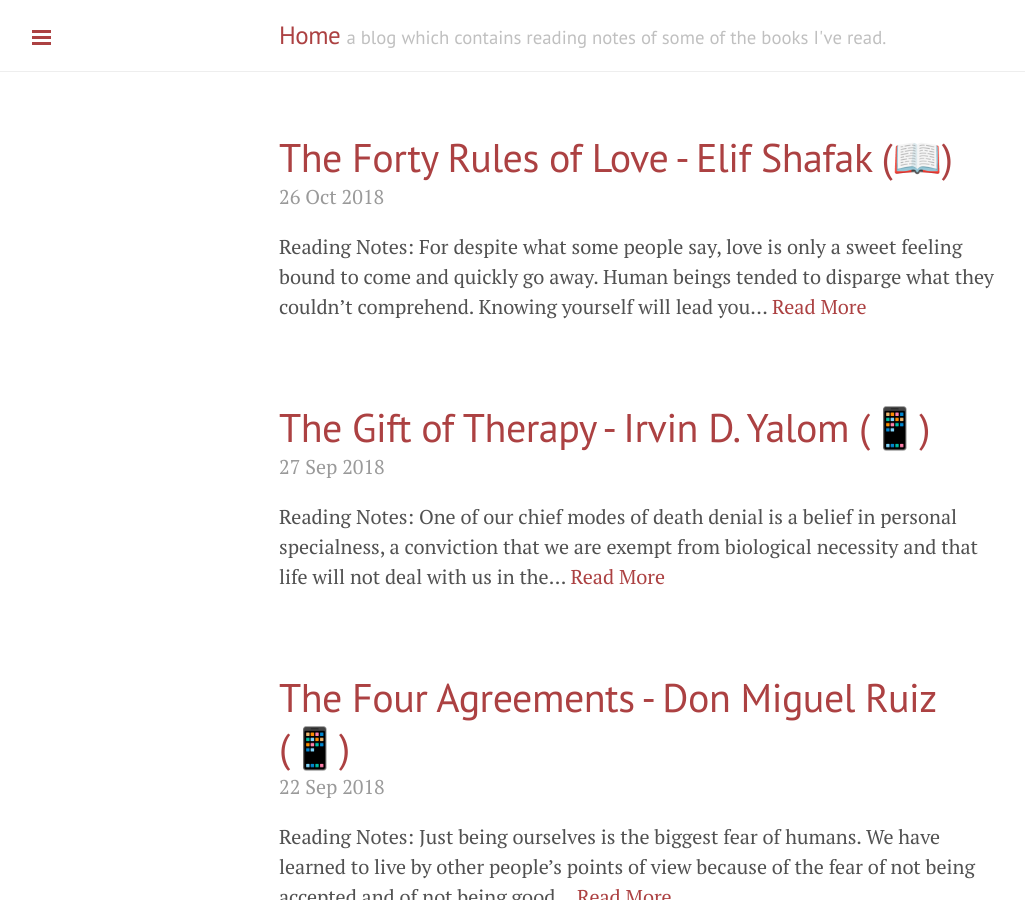
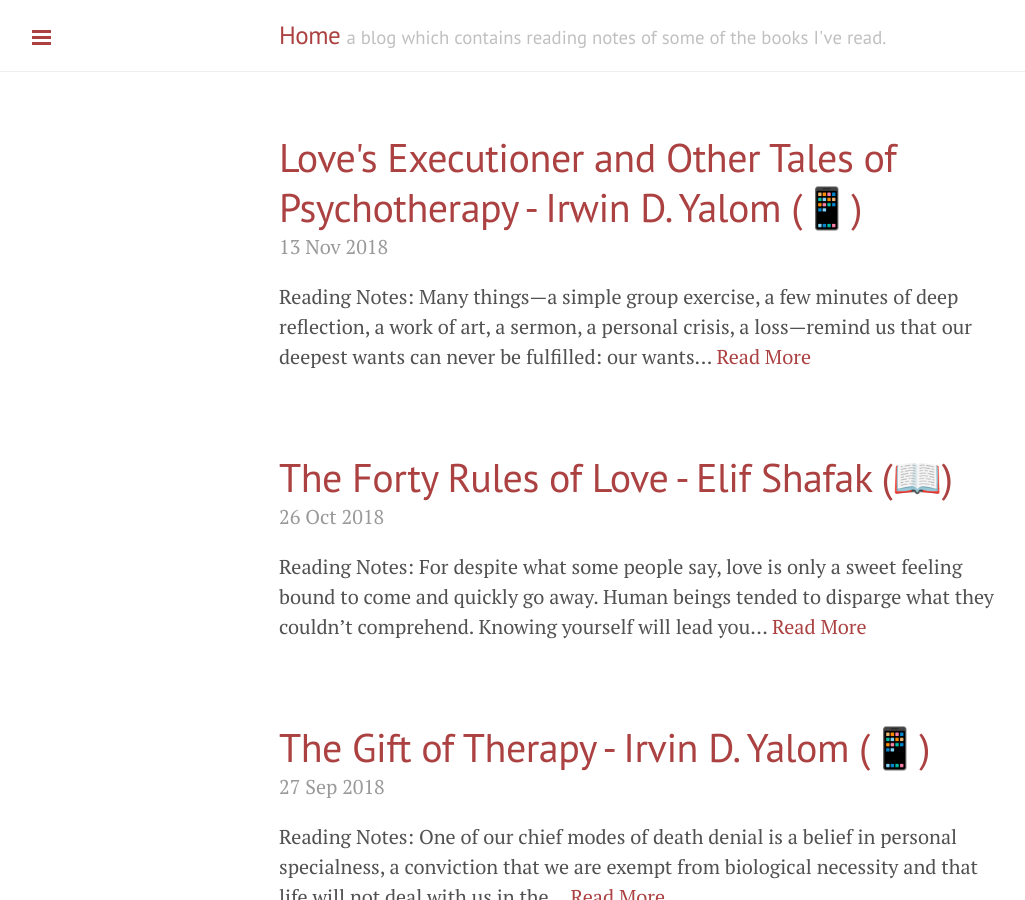
Before and after one commit to alamgirqazi/blog, a Jekyll site: the page built from index.html, in a window 1280 px wide and 900 px high. Shown: the whole window, without its empty margins (1-1026 px from the left). Built offline with Jekyll 4.4.1, drawn with Linux system fonts in a browser that asks for light colours; the list of posts is cut into pages by our own code; some of the changed lines change nothing that is shown.

Commit message:
added notes for Love's Executioner

```diff
--- /dev/null
+++ b/_posts/2018-11-13-LovesExecutioner.md
@@ -0,0 +1,60 @@
+---
+layout: post
+title: Love's Executioner and Other Tales of Psychotherapy - Irwin D. Yalom  (📱)
+permalink: LovesExecutioner
+---
+
+![Love's Executioner and Other Tales of Psychotherapy - Irwin D. Yalom](public/Love's Executioner - Irwin D. Yalom.jpeg "Love's Executioner and Other Tales of Psychotherapy - Irwin D. Yalom")
+
+<br>
+
+#### Reading Notes:
+
+Many things—a simple group exercise, a few minutes of deep reflection, a work of art, a sermon, a personal crisis, a loss—remind us that our deepest wants can never be fulfilled: our wants for youth, for a halt to aging, for the return of vanished ones, for eternal love, protection, significance, for immortality itself.
+It is when these unattainable wants come to dominate our lives that we turn for help to family, to friends, to religion—sometimes to psychotherapists.
+
+A nightmare is a failed dream, a dream that, by not “handling” anxiety, has failed in its role as the guardian of sleep.
+
+Every therapist knows that the crucial first step in therapy is the patient’s assumption of responsibility for his or her life predicament. As long as one believes that one’s problems are caused by some force or agency outside oneself, there is no leverage in therapy. If, after all, the problem lies out there, then why should one change oneself?
+
+I focus on what is going on at the moment between a patient and me rather than on the events of his or her past or current life.
+
+it is extraordinarily hard, even terrifying, to own the insight that you and only you construct your own life design.
+
+“Countertransference.”
+
+Nietszche said, “The final reward of the dead—to die no more.”
+
+Patients, like everyone else, profit most from a truth they, themselves, discover.
+
+I had come to believe that the fear of death is always greatest in those who feel that they have not lived their life fully. A good working formula is: the more unlived life, or unrealized potential, the greater one’s death anxiety.
+
+(We are all stuck with some anxiousness about death. It’s the price of admission to self-awareness.)
+
+One of the axioms of psychotherapy is that the important feelings one has for another always get communicated through one channel or another—if not verbally, then nonverbally.
+
+her “I never thought it would happen to me” reflecting the loss of belief in her personal specialness.
+
+It is wildly improbable that the receiver’s image will match the sender’s original mental image.
+
+We pack the physical outline of the creature we see with all the ideas we already formed about him, and in the complete picture of him which we compose in our minds, those ideas have certainly the principal place. In the end they come to fill out so completely the curve of his cheeks, to follow so exactly the line of his nose, they blend so harmoniously in the sound of his voice that these seem to be no more than a transparent envelope, so that each time we see the face or hear the voice it is our own ideas of him which we recognize and to which we listen.
+
+“Each time we see the face . . . it is our own ideas of him which we recognize”—these words provide a key to understanding many miscarried relationships.
+
+Nietzsche who said somewhere that when you first meet someone, you know all about him; on subsequent meetings, you blind yourself to your own wisdom.
+
+If we relate to people believing that we can categorize them, we will neither identify nor nurture the parts, the vital parts, of the other that transcend category. The enabling relationship always assumes that the other is never fully knowable.
+
+A comment stating that the therapist has been thinking about the patient outside of their scheduled hour has never, in my experience, failed to galvanize the latter’s interest.
+
+My old teacher, John Whitehorn, taught me that one can diagnose “psychosis” by the character of the therapeutic relationship: the patient, he suggested, should be considered “psychotic” if the therapist no longer has any sense that he and the patient are allies who are working together to improve the patient’s mental health.
+
+No, a therapist helps a patient not by sifting through the past but by being lovingly present with that person; by being trustworthy, interested; and by believing that their joint activity will ultimately be redemptive and healing.
+
+As he was flipping through a copy of Psychology Today in a dentist’s office, he was intrigued by an article suggesting that one attempt to construct a final, meaningful conversation with each of the important vanished people in one’s life.
+
+an established school of thought, a professional home such as a Freudian, a Jungian, a Lacanian, an Adlerian, or a cognitive-behavioral one with an all-embracing explanatory system.
+
+Existential Psychotherapy , intending not to establish a new field but to make all therapists more aware of existential issues. Four major existential concerns—death, meaning in life, isolation, and freedom—play a crucial role in the inner life of every human being
+
+It did not escape me that the ideas of some of the most important existential thinkers—for example, Camus and Sartre—are most vivid and compelling in their stories and novels rather than in technical philosophic works.
--- a/books-2018.md
+++ b/books-2018.md
@@ -8,14 +8,27 @@ This will contain the books I finished in order for 2018.
 
 <br>
 <!-- always 1 minus from total -->
-📱 read from mobile (8)
+📱 read from mobile (9)
 📖 read from book (12)
 <br>
 
-_30_ more before the year ends. Lets go!
+_29_ more before the year ends. Lets go!
 
 <br>
 
+## 21. Love's Executioner and Other Tales of Psychotherapy - Irwin D. Yalom  (📱)
+
+<br>
+
+![Love's Executioner and Other Tales of Psychotherapy - Irwin D. Yalom](public/Love's Executioner - Irwin D. Yalom.jpeg "Love's Executioner and Other Tales of Psychotherapy - Irwin D. Yalom")
+
+**Rating 10/10**
+
+Finished on : 13-November-2018
+
+<br>
+
+---
 ## 20. The Forty Rules of Love - Elif Shafak (📖)
 
 <br>
--- a/books-rating.md
+++ b/books-rating.md
@@ -6,7 +6,7 @@ permalink: books
 
 <br>
 <!-- always 1 minus from total -->
-📱 read from mobile (34)
+📱 read from mobile (35)
 📖 read from book (37)
 
 <br>
@@ -27,6 +27,18 @@ live a happy and fulfilled life. Easily the best self-help book out there. See
 my reading-notes
 
 [Don't Sweat The Small Stuff - Richard Carlson](https://alamgirqazi.github.io/blog/DontSweatTheSmallStuff)
+
+---
+
+## Love's Executioner and Other Tales of Psychotherapy - Irwin D. Yalom (📱)
+
+<br>
+![Love's Executioner and Other Tales of Psychotherapy - Irwin D. Yalom](public/Love's Executioner - Irwin D. Yalom.jpeg "Love's Executioner and Other Tales of Psychotherapy - Irwin D. Yalom")
+
+
+**Rating 10/10**
+
+<br>
 
 ---
 
```
